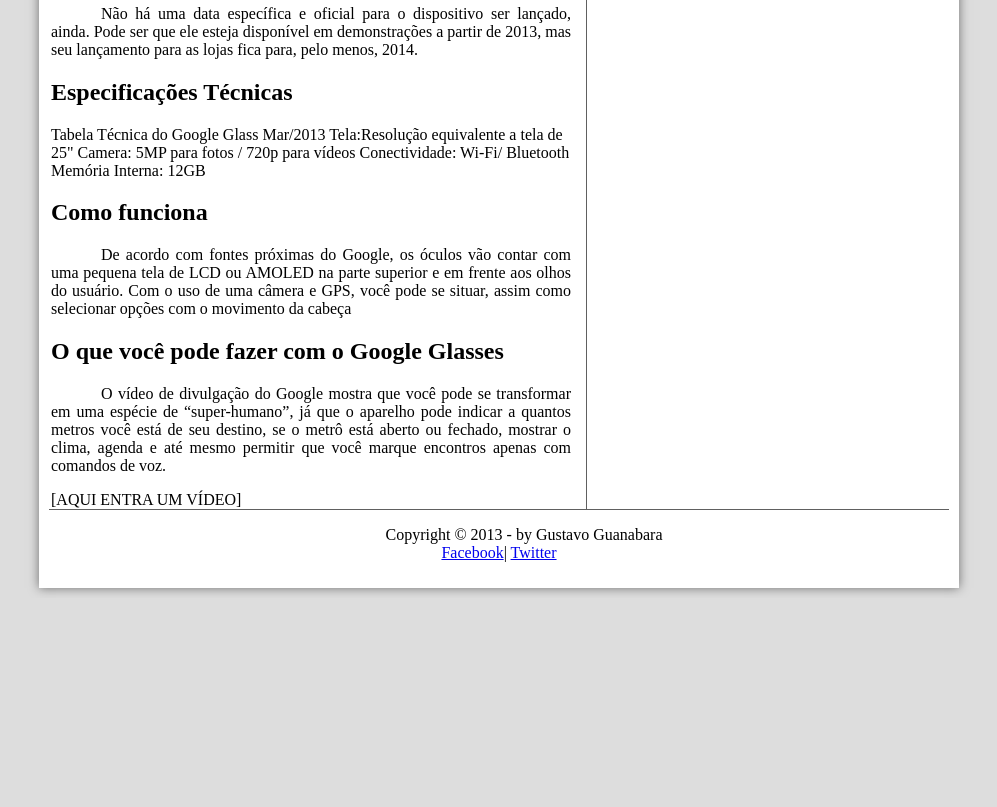
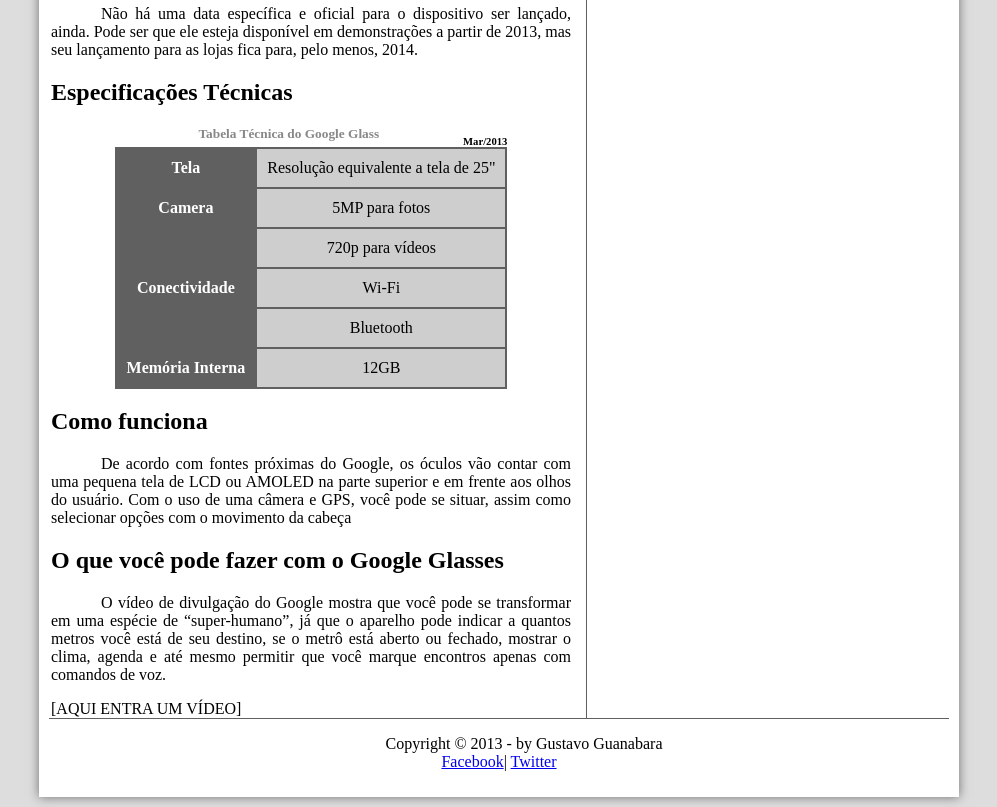
Before and after one commit to Tovirs/Projetos, a plain HTML site: page _Google_Glass/index.html in a window 1280 px wide. Shown: the part 900-1707 px from the top of the page, without its empty margins (141-1138 px from the left). Before the commit the page ends 1498 px from the top, so only its background shows below. Drawn offline with Linux system fonts and the light colour scheme.

Commit message:
INCLUSÃO
Foi incluido uma tabela e formatada no css.

```diff
--- a/_Google_Glass/_css/estilo.css
+++ b/_Google_Glass/_css/estilo.css
@@ -119,6 +119,39 @@ section#corpo{
     padding-left: 2px;
     padding-right: 15px;
 }
+table#tabelaspec{
+    border: 1px solid #606060;
+    border-spacing: 0px; /*tirar o espaço entre as bordas*/
+    margin-left: auto;
+    margin-right: auto;
+}
+table#tabelaspec td{
+    border: 1px solid #606060;
+    padding: 10px;
+    text-align: center;
+    vertical-align: midle;
+}
+table#tabelaspec td.ce{
+color: #ffffff;
+background-color: #606060;
+vertical-align: top;
+font-weight: bold;
+}
+table#tabelaspec td.cd{
+    background-color: #cecece;
+}
+table#tabelaspec caption{
+    color: #888888;
+    font-size: 10pt;
+    font-weight: bolder;
+}
+table#tabelaspec caption span{
+    display: block;
+    float: right;
+    font-size: 8pt;
+    color: #000000;
+    margin-top: 10px;
+}
 aside#lateral{
     display: block;
     width: 350px;
--- a/_Google_Glass/index.html
+++ b/_Google_Glass/index.html
@@ -48,13 +48,16 @@
     <p>Não há uma data específica e oficial para o dispositivo ser lançado, ainda. Pode ser que ele esteja disponível em demonstrações a partir de 2013, mas seu lançamento para as lojas fica para, pelo menos, 2014.
     </p>
     <h2>Especificações Técnicas</h2>
-    Tabela Técnica do Google Glass Mar/2013
+    <table id="tabelaspec">
+    <caption>Tabela Técnica do Google Glass <span>Mar/2013</span></caption>
 
-    Tela:Resolução equivalente a tela de 25"
-    Camera: 5MP para fotos / 720p para vídeos
-    Conectividade: Wi-Fi/ Bluetooth
-    Memória Interna: 12GB
-
+    <tr><td class="ce">Tela</td><td class="cd">Resolução equivalente a tela de 25"</td></tr>
+    <tr><td class="ce" rowspan="2">Camera</td> <td class="cd">5MP para fotos</td></tr>
+    <tr><td class="cd">  720p para vídeos</td></tr>
+    <tr><td class="ce" rowspan="2">Conectividade</td><td class="cd"> Wi-Fi</td></tr>
+    <tr><td class="cd">Bluetooth</td></tr>
+    <tr><td class="ce">Memória Interna</td><td class="cd"> 12GB</td></tr>
+    </table>
     <h2>Como funciona</h2>
     <p>De acordo com fontes próximas do Google, os óculos vão contar com uma pequena tela de LCD ou AMOLED na parte superior e em frente aos olhos do usuário. Com o uso de uma câmera e GPS, você pode se situar, assim como selecionar opções com o movimento da cabeça
     </p>
```
